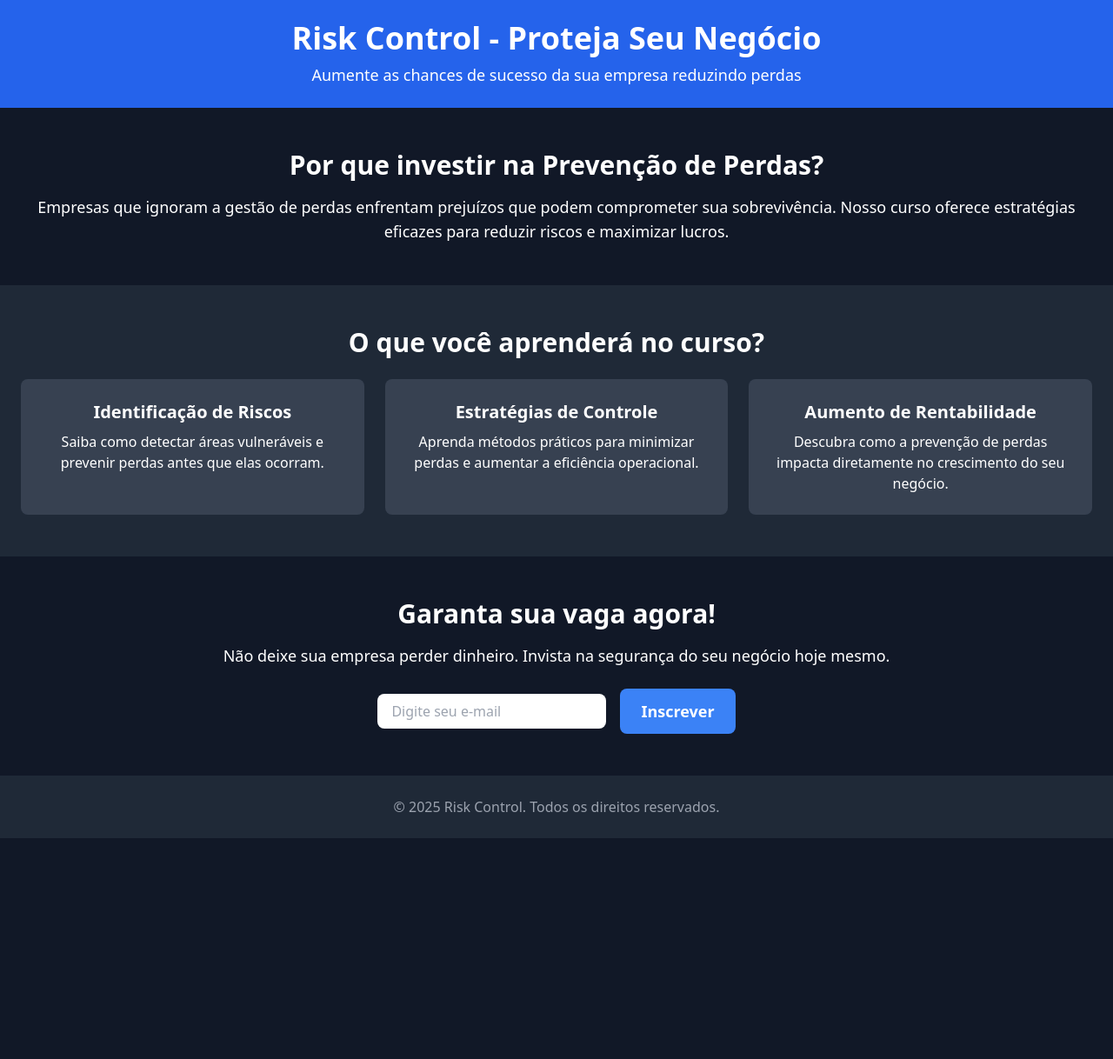
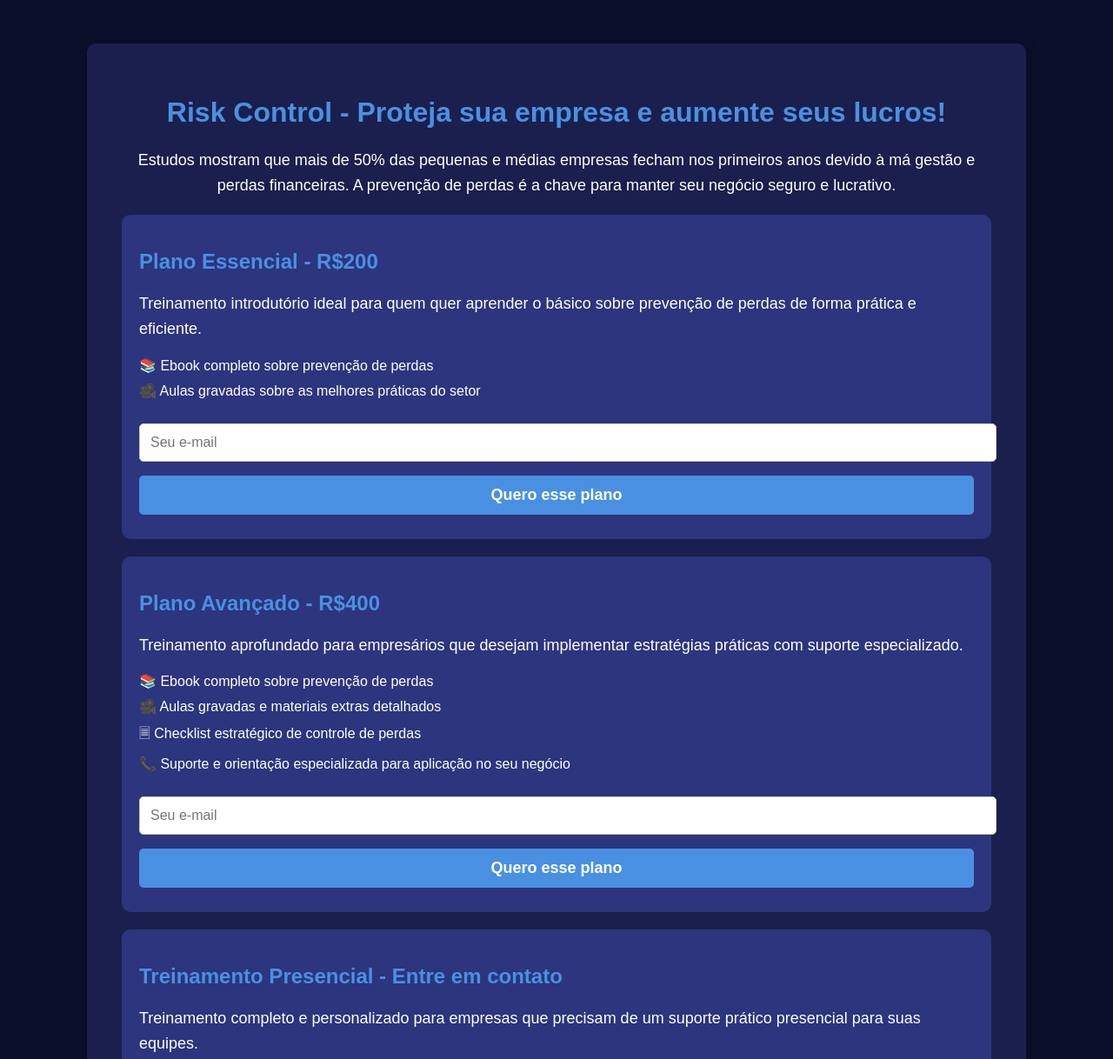
Before and after one commit to WendellCarvalho946/Risk-Control, a website: page index.html in a window 1280 px wide. Shown: the top 1218 px of the page at 87% size. Before the commit the page ends 964 px from the top, so only its background shows below. Drawn offline with nearby package versions, Linux system fonts and the light colour scheme.

Commit message:
index.html

```diff
--- a/index.html
+++ b/index.html
@@ -3,75 +3,166 @@
 <head>
     <meta charset="UTF-8">
     <meta name="viewport" content="width=device-width, initial-scale=1.0">
-    <title>Risk Control - Prevenção de Perdas</title>
-    <link href="https://cdn.jsdelivr.net/npm/tailwindcss@2.2.19/dist/tailwind.min.css" rel="stylesheet">
+    <title>Risk Control - Treinamento de Prevenção de Perdas</title>
+    <style>
+        body {
+            font-family: Arial, sans-serif;
+            text-align: center;
+            margin: 0;
+            padding: 0;
+            background-color: #0a0f2b;
+            color: #ffffff;
+        }
+        .container {
+            max-width: 1000px;
+            margin: 50px auto;
+            background: #1a1f4d;
+            padding: 40px;
+            border-radius: 10px;
+            box-shadow: 0 4px 15px rgba(0, 0, 0, 0.3);
+        }
+        h1 {
+            color: #4a90e2;
+            font-size: 32px;
+        }
+        p {
+            font-size: 18px;
+            line-height: 1.6;
+        }
+        .plans {
+            display: flex;
+            flex-direction: column;
+            gap: 20px;
+            margin: 20px 0;
+        }
+        .plan {
+            background: #2c357d;
+            padding: 20px;
+            border-radius: 10px;
+            text-align: left;
+        }
+        .plan h2 {
+            color: #4a90e2;
+        }
+        .plan ul {
+            list-style: none;
+            padding: 0;
+        }
+        .plan ul li {
+            margin: 10px 0;
+        }
+        .form-container {
+            margin-top: 20px;
+        }
+        input, button {
+            width: 100%;
+            padding: 12px;
+            margin: 8px 0;
+            border: 1px solid #ccc;
+            border-radius: 5px;
+            font-size: 16px;
+        }
+        button {
+            background-color: #4a90e2;
+            color: white;
+            cursor: pointer;
+            border: none;
+            font-size: 18px;
+            font-weight: bold;
+        }
+        button:hover {
+            background-color: #367bd6;
+        }
+        .chart-container {
+            margin-top: 50px;
+            background: #2c357d;
+            padding: 20px;
+            border-radius: 10px;
+        }
+    </style>
+    <script src="https://cdn.jsdelivr.net/npm/chart.js"></script>
 </head>
-<body class="bg-gray-900 text-white">
-    <header class="bg-blue-600 py-6 text-center">
-        <h1 class="text-4xl font-bold">Risk Control - Proteja Seu Negócio</h1>
-        <p class="text-lg mt-2">Aumente as chances de sucesso da sua empresa reduzindo perdas</p>
-    </header>
+<body>
+    <div class="container">
+        <h1>Risk Control - Proteja sua empresa e aumente seus lucros!</h1>
+        <p>Estudos mostram que mais de 50% das pequenas e médias empresas fecham nos primeiros anos devido à má gestão e perdas financeiras. A prevenção de perdas é a chave para manter seu negócio seguro e lucrativo.</p>
 
-    <section class="container mx-auto px-6 py-12 text-center">
-        <h2 class="text-3xl font-bold">Por que investir na Prevenção de Perdas?</h2>
-        <p class="mt-4 text-lg">Empresas que ignoram a gestão de perdas enfrentam prejuízos que podem comprometer sua sobrevivência. Nosso curso oferece estratégias eficazes para reduzir riscos e maximizar lucros.</p>
-    </section>
+        <div class="plans">
+            <div class="plan">
+                <h2>Plano Essencial - R$200</h2>
+                <p>Treinamento introdutório ideal para quem quer aprender o básico sobre prevenção de perdas de forma prática e eficiente.</p>
+                <ul>
+                    <li>📚 Ebook completo sobre prevenção de perdas</li>
+                    <li>🎥 Aulas gravadas sobre as melhores práticas do setor</li>
+                </ul>
+                <div class="form-container">
+                    <input type="email" placeholder="Seu e-mail" required>
+                    <button>Quero esse plano</button>
+                </div>
+            </div>
 
-    <section class="bg-gray-800 py-12 text-center">
-        <h2 class="text-3xl font-bold">O que você aprenderá no curso?</h2>
-        <div class="mt-6 grid grid-cols-1 md:grid-cols-3 gap-6 px-6">
-            <div class="bg-gray-700 p-6 rounded-lg">
-                <h3 class="text-xl font-semibold">Identificação de Riscos</h3>
-                <p class="mt-2">Saiba como detectar áreas vulneráveis e prevenir perdas antes que elas ocorram.</p>
+            <div class="plan">
+                <h2>Plano Avançado - R$400</h2>
+                <p>Treinamento aprofundado para empresários que desejam implementar estratégias práticas com suporte especializado.</p>
+                <ul>
+                    <li>📚 Ebook completo sobre prevenção de perdas</li>
+                    <li>🎥 Aulas gravadas e materiais extras detalhados</li>
+                    <li>🗏️ Checklist estratégico de controle de perdas</li>
+                    <li>📞 Suporte e orientação especializada para aplicação no seu negócio</li>
+                </ul>
+                <div class="form-container">
+                    <input type="email" placeholder="Seu e-mail" required>
+                    <button>Quero esse plano</button>
+                </div>
             </div>
-            <div class="bg-gray-700 p-6 rounded-lg">
-                <h3 class="text-xl font-semibold">Estratégias de Controle</h3>
-                <p class="mt-2">Aprenda métodos práticos para minimizar perdas e aumentar a eficiência operacional.</p>
-            </div>
-            <div class="bg-gray-700 p-6 rounded-lg">
-                <h3 class="text-xl font-semibold">Aumento de Rentabilidade</h3>
-                <p class="mt-2">Descubra como a prevenção de perdas impacta diretamente no crescimento do seu negócio.</p>
+
+            <div class="plan">
+                <h2>Treinamento Presencial - Entre em contato</h2>
+                <p>Treinamento completo e personalizado para empresas que precisam de um suporte prático presencial para suas equipes.</p>
+                <ul>
+                    <li>🏢 Treinamentos in-company com metodologia especializada</li>
+                    <li>📊 Análise detalhada dos riscos e vulnerabilidades da empresa</li>
+                    <li>🛡️ Consultoria para implementação de estratégias eficazes de prevenção</li>
+                </ul>
+                <div class="form-container">
+                    <input type="email" placeholder="Seu e-mail" required>
+                    <button>Quero saber mais</button>
+                </div>
             </div>
         </div>
-    </section>
 
-    <section class="container mx-auto px-6 py-12 text-center">
-        <h2 class="text-3xl font-bold">Garanta sua vaga agora!</h2>
-        <p class="mt-4 text-lg">Não deixe sua empresa perder dinheiro. Invista na segurança do seu negócio hoje mesmo.</p>
+        <h2>Por que investir em prevenção de perdas?</h2>
+        <p>Empresas que ignoram a prevenção enfrentam altos custos operacionais, perda de credibilidade e até falência. Implementar estratégias eficazes reduz riscos e melhora a eficiência.</p>
+        <p>De acordo com estudos do setor, 70% das empresas que investem em prevenção de perdas reduzem suas despesas operacionais em até 30%.</p>
 
-        <form id="subscribeForm" class="mt-6 flex justify-center items-center space-x-4">
-            <input id="email" name="email" type="email" placeholder="Digite seu e-mail" class="px-4 py-2 rounded-lg text-black" required>
-            <button type="submit" class="bg-blue-500 text-white py-3 px-6 rounded-lg text-lg font-semibold hover:bg-blue-700">Inscrever</button>
-        </form>
-    </section>
+        <h2>Exemplo de Impacto Financeiro</h2>
+        <p>Uma empresa com faturamento de R$ 500.000 ao ano e perdas de 10% (R$ 50.000) pode reduzir esse valor para apenas 3% (R$ 15.000) com um bom programa de prevenção. Isso significa uma economia de R$ 35.000 ao ano, um aumento direto no lucro!</p>
 
-    <footer class="bg-gray-800 py-6 text-center">
-        <p class="text-gray-400">&copy; 2025 Risk Control. Todos os direitos reservados.</p>
-    </footer>
+        <div class="chart-container">
+            <h2>Impacto da Prevenção de Perdas</h2>
+            <canvas id="lossPreventionChart"></canvas>
+        </div>
+    </div>
 
     <script>
-        document.getElementById("subscribeForm").addEventListener("submit", async function(event) {
-            event.preventDefault(); // Impede recarregamento da página
-
-            const email = document.getElementById("email").value;
-            if (!email) {
-                alert("Por favor, insira um e-mail válido.");
-                return;
-            }
-
-            try {
-                const response = await fetch("/.netlify/functions/subscribe", {
-                    method: "POST",
-                    headers: { "Content-Type": "application/json" },
-                    body: JSON.stringify({ email })
-                });
-
-                const result = await response.json();
-                alert(result.message || "Erro ao cadastrar");
-
-            } catch (error) {
-                alert("Erro na solicitação. Verifique o console.");
-                console.error(error);
+        const ctx = document.getElementById('lossPreventionChart').getContext('2d');
+        new Chart(ctx, {
+            type: 'bar',
+            data: {
+                labels: ['Antes da prevenção', 'Após a prevenção'],
+                datasets: [{
+                    label: 'Perdas (R$)',
+                    data: [50000, 15000],
+                    backgroundColor: ['#ff4d4d', '#4a90e2']
+                }]
+            },
+            options: {
+                responsive: true,
+                scales: {
+                    y: {
+                        beginAtZero: true
+                    }
+                }
             }
         });
     </script>
```
